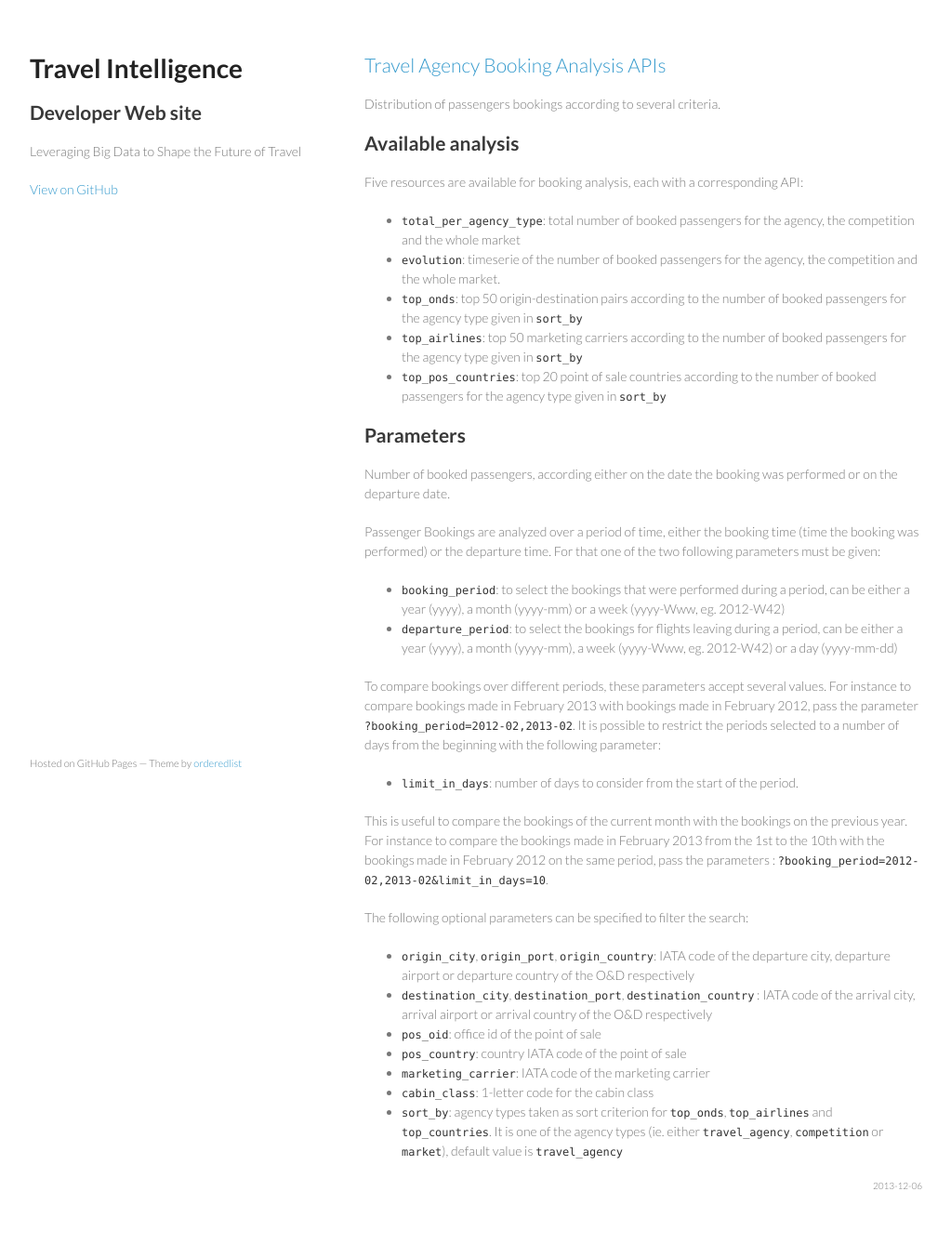
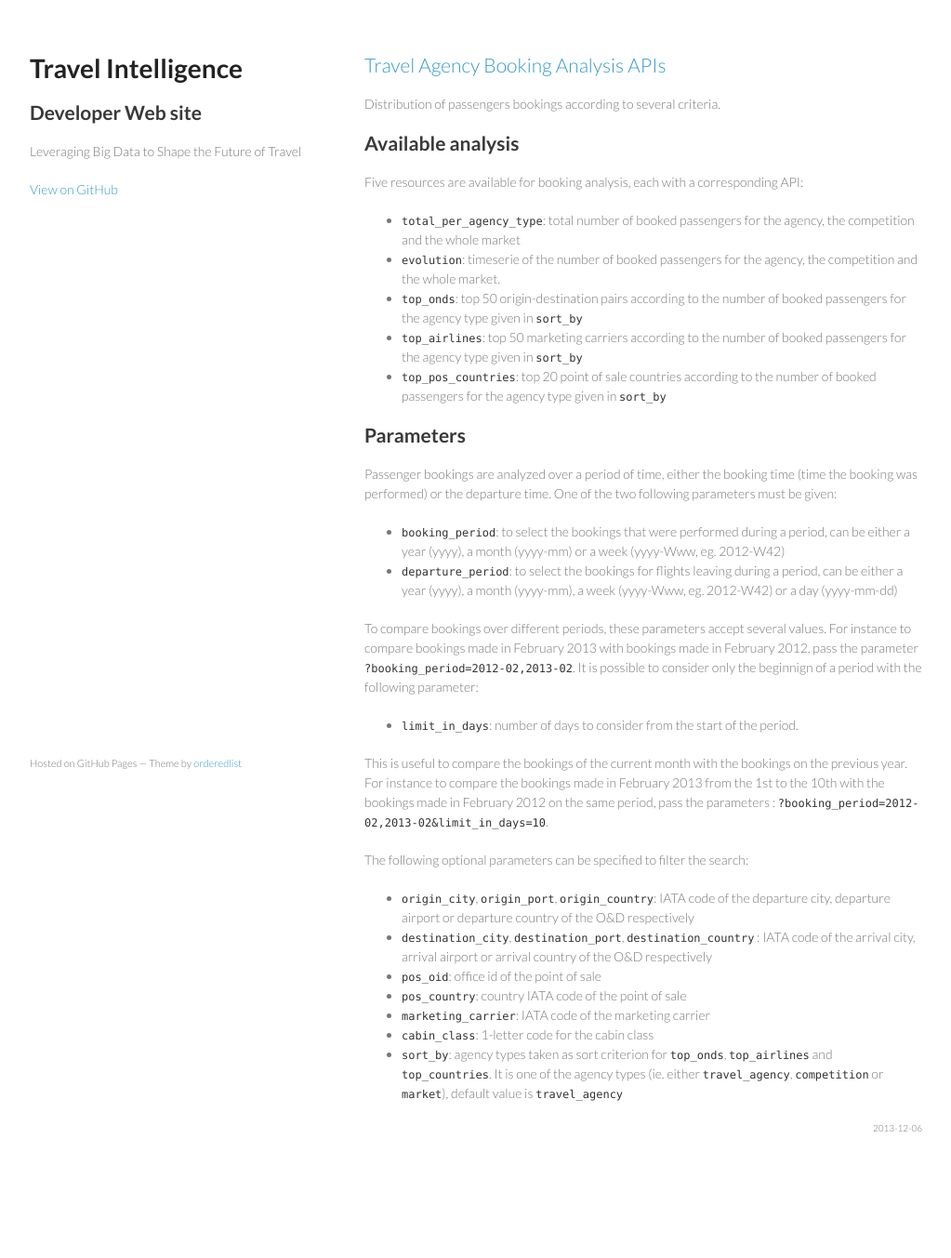
Before and after one commit to travel-intelligence/travel-intelligence.github.io, a Jekyll site: the page built from _posts/2013-12-06-booking-analysis.md, in a window 1280 px wide. Shown: the whole page at 93% size, without its empty margins (128-1151 px from the left). Built offline with Jekyll 4.4.1, drawn with Linux system fonts in a browser that asks for light colours; after the commit the page ends 1291 px from its top, so only the background shows below that.

Commit message:
booking analysis API doc: cleaning up explanations about period parameters

```diff
--- a/_posts/2013-12-06-booking-analysis.md
+++ b/_posts/2013-12-06-booking-analysis.md
@@ -17,16 +17,14 @@ Five resources are available for booking analysis, each with a corresponding API
 
 ## Parameters
 
-Number of booked passengers, according either on the date the booking was performed or on the departure date.
-
-Passenger Bookings are analyzed over a period of time, either the booking time (time the booking was performed) or the departure time.
-For that one of the two following parameters must be given:
+Passenger bookings are analyzed over a period of time, either the booking time (time the booking was performed) or the departure time.
+One of the two following parameters must be given:
 * `booking_period`: to select the bookings that were performed during a period, can be either a year (yyyy), a month (yyyy-mm) or a week (yyyy-Www, eg. 2012-W42)
 * `departure_period`: to select the bookings for flights leaving during a period, can be either a year (yyyy), a month (yyyy-mm), a week (yyyy-Www, eg. 2012-W42) or a day (yyyy-mm-dd)
 
 To compare bookings over different periods, these parameters accept several values.
 For instance to compare bookings made in February 2013 with bookings made in February 2012, pass the parameter `?booking_period=2012-02,2013-02`.
-It is possible to restrict the periods selected to a number of days from the beginning with the following parameter:
+It is possible to consider only the beginnign of a period with the following parameter:
 
 * `limit_in_days`: number of days to consider from the start of the period.
 
```
